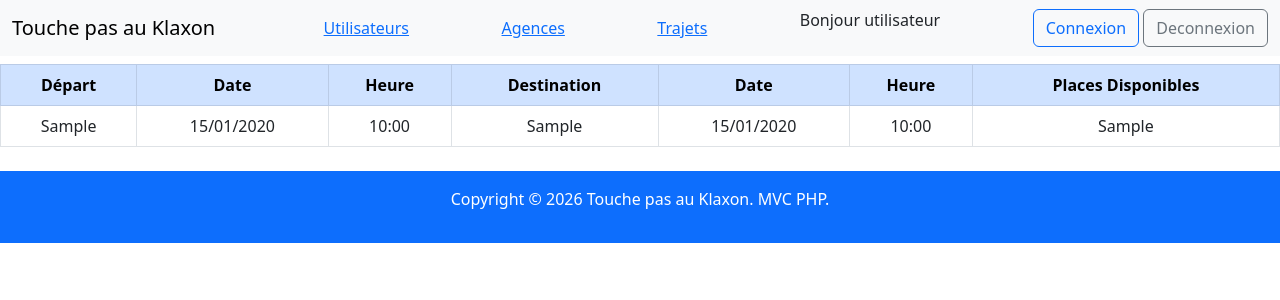
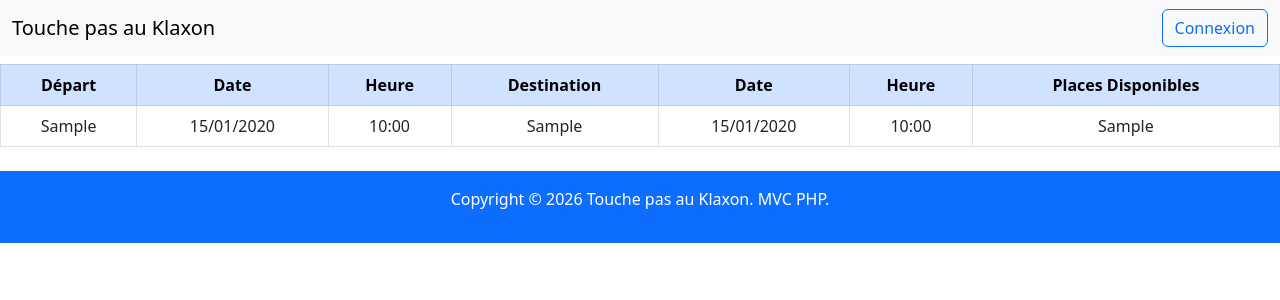
Before and after one commit to Dinid89/AMELIN_DAVID_DEVOIR_10_TPAK, a PHP site: template Views/Home.php in a window 1280 px wide. Shown: the top 300 px of the page. Run offline with PHP 8.4, Linux system fonts and the light colour scheme; the template is opened without the code that fills it: most values are stand-ins (such as "Sample title", 1, 10 or a date in 2020).

Commit message:
Navbar avec droits d'accès

```diff
--- a/Views/Components/navbar.php
+++ b/Views/Components/navbar.php
@@ -4,32 +4,71 @@
       Touche pas au Klaxon
     </a>
 
+    <?php
+     /**
+    *Affiche des liens de pages pour l'admin
+    */
+
+    if (isset($_SESSION['user']) && !empty($_SESSION['user']['is_admin']) && $_SESSION['user']['is_admin']):
+    ?>
     <div>
-        <a href="/users">
-            Utilisateurs
-        </a>
+        <a href="/users">Utilisateurs</a>
     </div>
 
     <div>
-        <a href="/agences">
-            Agences
-        </a>
+        <a href="/agences">Agences</a>
     </div>
 
     <div>
-        <a href="/trajets">
-            Trajets
-        </a>
+        <a href="/trajets">Trajets</a>
     </div>
+    <?php
+    endif;
+    ?>
+
+   <?php
+    /**
+    *Bouton d'ajout trajet pour les utilisateurs connectés
+    */
+
+    if (isset($_SESSION['user'])) {
+    if (!empty($_SESSION['user']) && $_SESSION['user']) {
+        echo '
+        <div class="d-flex ms-auto m-2">
+            <a href="/annonces" class="btn btn-primary text-decoration-none">+ Ajouter un trajet</a>
+        </div>';
+    }
+}
+?>
 
     <div class="d-flex justify-center align-items-center">
-    <p>Bonjour utilisateur</p>
+    <?php
+     /**
+    *Affiche un message de bienvenue pour les utilisateurs connectés.
+    */
+    if (isset($_SESSION['user'])) {
+    if (!empty($_SESSION['user']['is_admin']) && $_SESSION['user']['is_admin']) {
+        echo '<a href="#" class="btn btn-outline-secondary text-decoration-none">Bonjour Admin</a>';
+    } else {
+        echo '<a href="#" class="btn btn-outline-secondary text-decoration-none">Bonjour ' . htmlspecialchars($_SESSION['user']['username']) . '</a>';
+    }
+    }
+    ?>
     </div>
 
 
     <div>
-        <button class="btn btn-outline-primary" type="button">Connexion</button>
-        <button class="btn btn-outline-secondary" type="button">Deconnexion</button>
+    <?php
+    /**
+    *Bouton de connexion ou de deconnexion
+    */
+
+    if (isset($_SESSION['user'])) {
+        echo '<a href="/profile" class="btn btn-outline-primary text-decoration-none">Profil</a>';
+    } else {
+        echo '<a href="/login" class="btn btn-outline-primary text-decoration-none">Connexion</a>';
+    }
+    ?>
     </div>
   </div>
 </nav>
```
